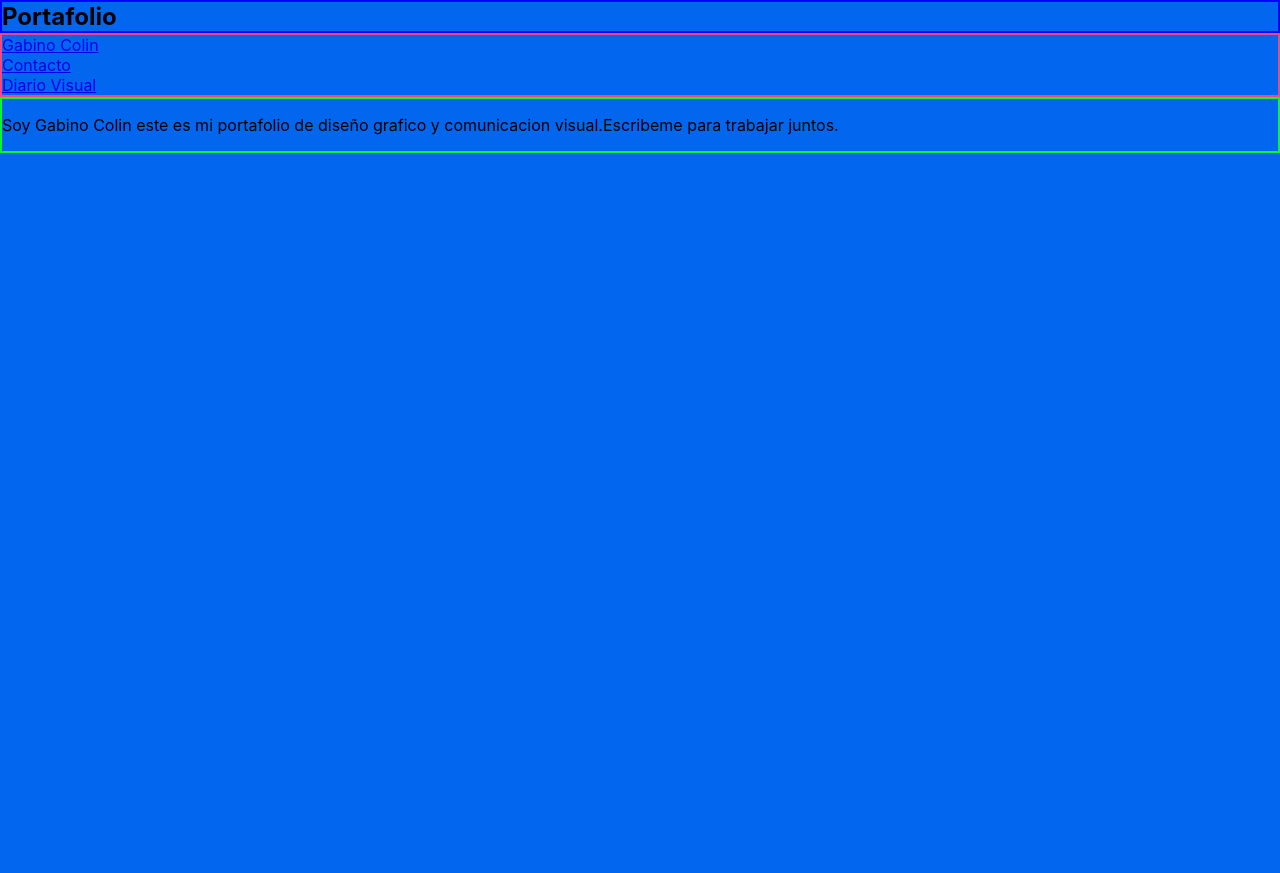
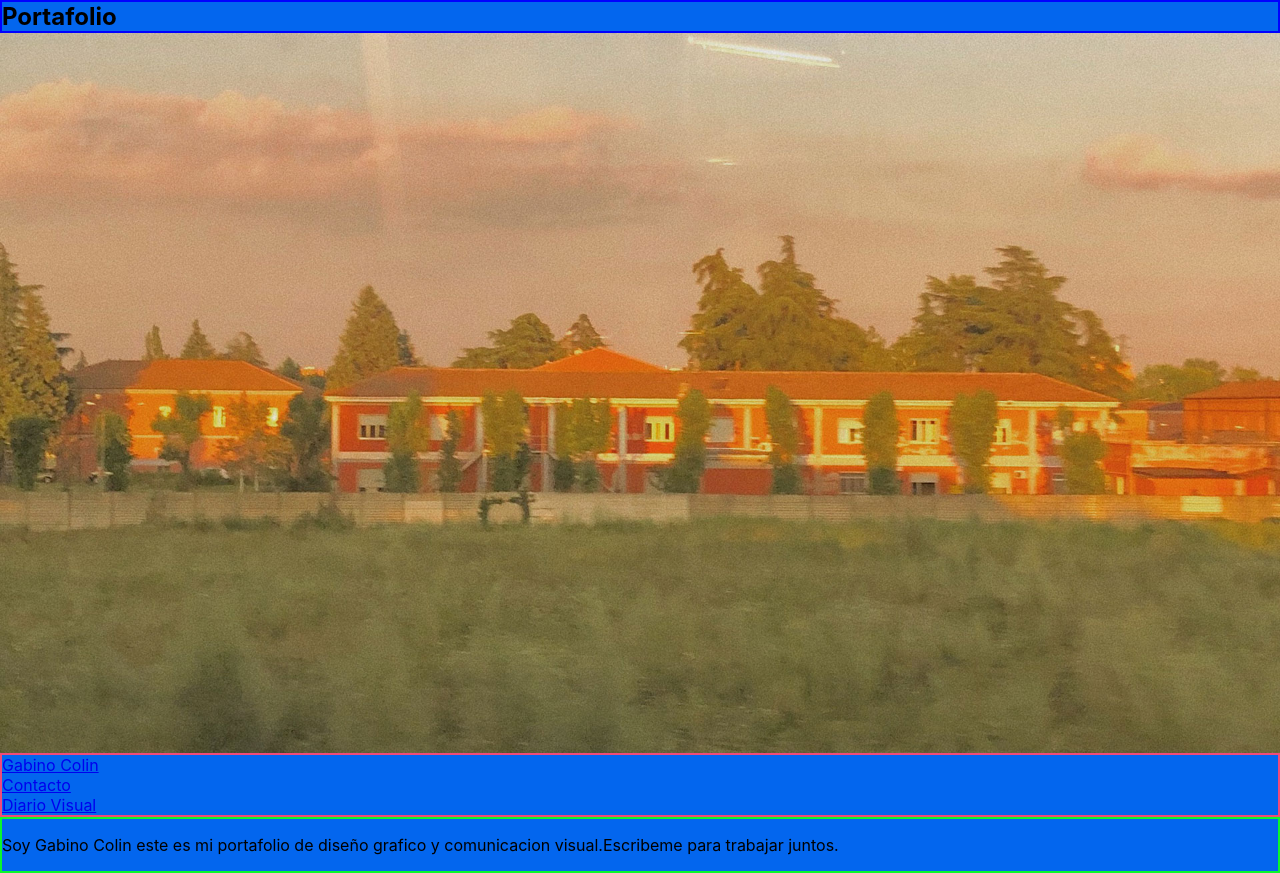
Before and after one commit to gabinocolin/proyecto-portafolio, a plain HTML site: page index.html in a window 1280 px wide. Before the commit the page ends 800 px from the top, so only its background shows below. Drawn offline with Linux system fonts and the light colour scheme; a web font is replaced by a local one.

Commit message:
markup - inicio

```diff
--- a/index.html
+++ b/index.html
@@ -12,6 +12,8 @@
     <article class="article">
  <h2>Portafolio</h2>
     </article>
+
+    <img src="assets/imagenes/4.jpg" alt="">
 
     <header class="header">
         <nav>
```
